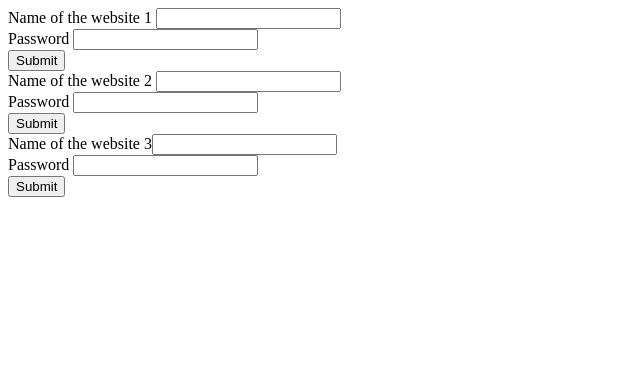
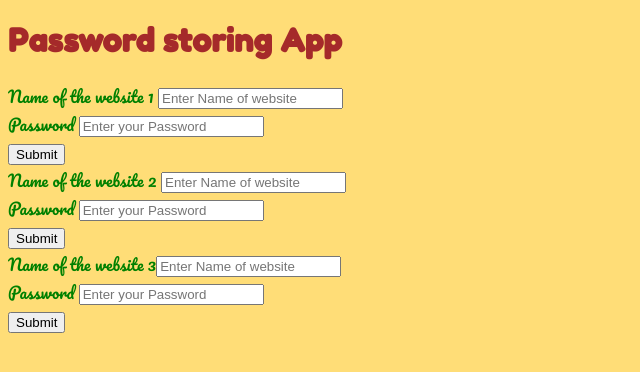
Before and after one commit to ajitpsakri/PasswordStore, a plain HTML site: page index.html in a window 1280 px wide. Shown: the whole page, without its empty margins (0-640 px from the left). Drawn offline with Linux system fonts and the light colour scheme.

Commit message:
version 0.002

```diff
--- a/index.html
+++ b/index.html
@@ -4,28 +4,50 @@
     <meta charset="UTF-8" />
     <meta name="viewport" content="width=device-width, initial-scale=1.0" />
     <title>Password store</title>
+
+    <!-- Link to CSS -->
+    <link rel="stylesheet" href="main.css" />
+
+    <!-- Link to Google Fonts for Forms-->
+    <link
+      href="https://fonts.googleapis.com/css2?family=Pacifico&display=swap"
+      rel="stylesheet"
+    />
+
+    <!-- Link to Google Fonts for h1 -->
+    <link
+      href="https://fonts.googleapis.com/css2?family=Fredoka+One&display=swap"
+      rel="stylesheet"
+    />
   </head>
   <body>
+    <h1>Password storing App</h1>
     <form action="">
-      Name of the website 1 <input type="text" required />
+      Name of the website 1
+      <input type="text" required placeholder="Enter Name of website" />
       <br />
-      Password <input type="text" required />
+      Password <input type="text" required placeholder="Enter your Password" />
       <br />
       <button type="submit">Submit</button><br />
     </form>
 
     <form action="">
-      Name of the website 2 <input type="text" required />
+      Name of the website 2
+      <input type="text" required placeholder="Enter Name of website" />
       <br />
-      Password <input type="text" required />
+      Password <input type="text" required placeholder="Enter your Password" />
       <br />
       <button type="submit">Submit</button><br />
     </form>
 
     <form action="">
-      Name of the website 3<input type="text" required />
+      Name of the website 3<input
+        type="text"
+        required
+        placeholder="Enter Name of website"
+      />
       <br />
-      Password <input type="text" required />
+      Password <input type="text" required placeholder="Enter your Password" />
       <br />
       <button type="submit">Submit</button><br />
     </form>
--- /dev/null
+++ b/main.css
@@ -0,0 +1,11 @@
+body {
+  background-color: #ffd453c9;
+}
+form {
+  font-family: "Pacifico", cursive;
+  color: green;
+}
+h1 {
+  font-family: "Fredoka One", cursive;
+  color: brown;
+}
```
